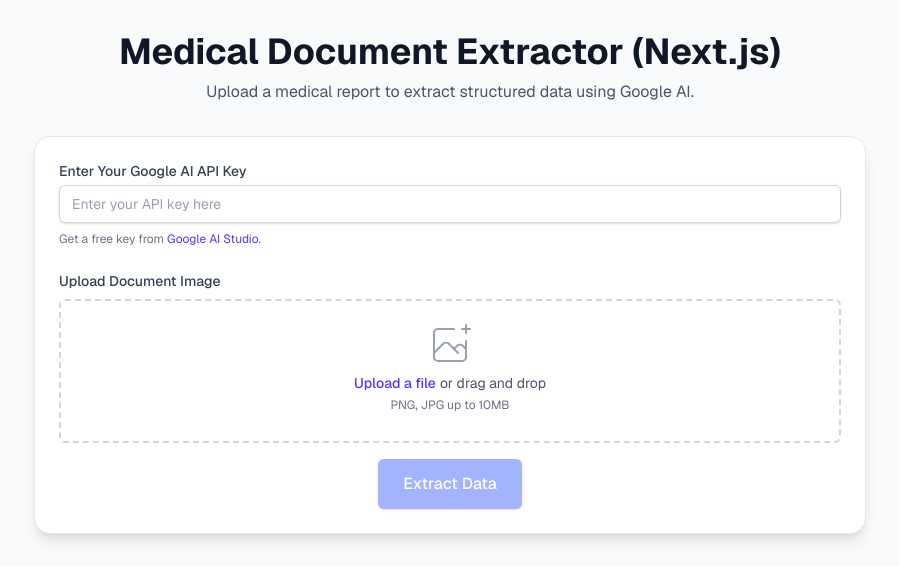
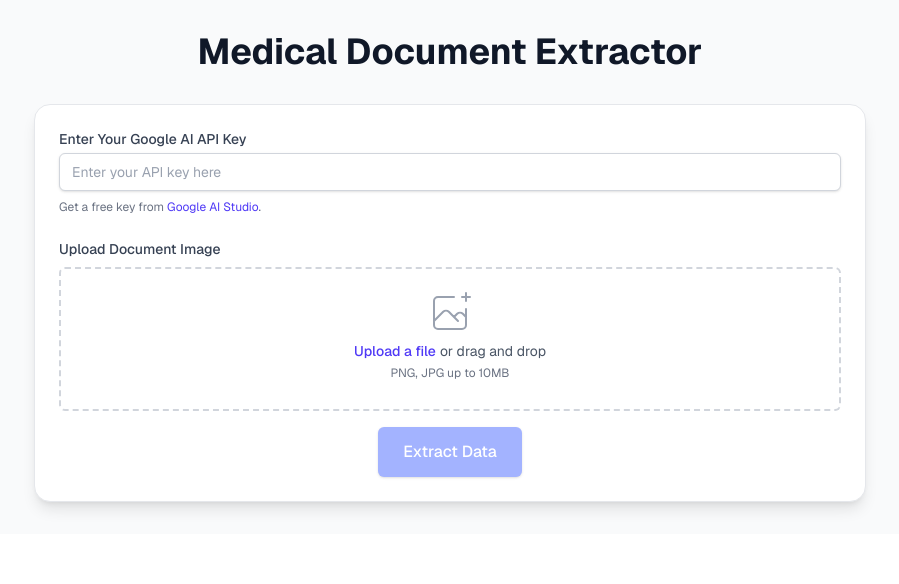
Before and after one commit to Soundreaver/MedDocExtractor, a Next.js app: page / in a window 1280 px wide. Shown: the top 584 px of the page, without its empty margins (190-1089 px from the left). Built offline with nearby package versions, Linux system fonts and the light colour scheme.

Commit message:
Small visual changes

```diff
--- a/app/page.js
+++ b/app/page.js
@@ -194,11 +194,11 @@
       <div className="container mx-auto p-4 sm:p-6 lg:p-8 max-w-4xl">
         <header className="text-center mb-8">
           <h1 className="text-3xl sm:text-4xl font-bold text-gray-900">
-            Medical Document Extractor (Next.js)
+            Medical Document Extractor
           </h1>
-          <p className="mt-2 text-md text-gray-600">
+          {/* <p className="mt-2 text-md text-gray-600">
             Upload a medical report to extract structured data using Google AI.
-          </p>
+          </p> */}
         </header>
 
         <div className="bg-white p-6 rounded-2xl shadow-lg border border-gray-200">
```
